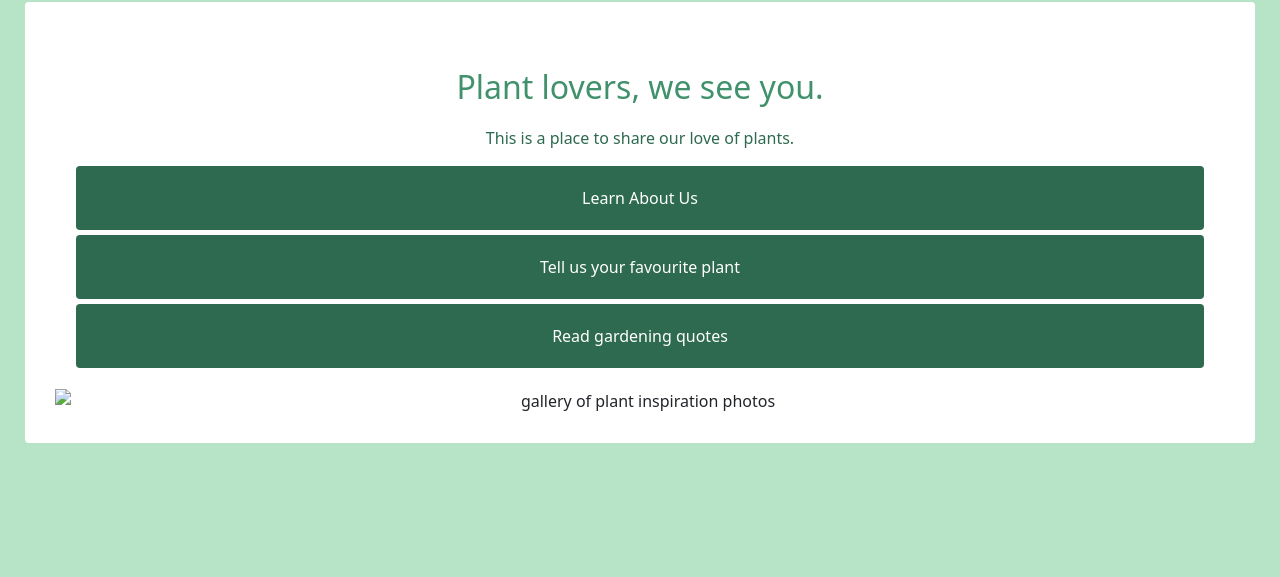
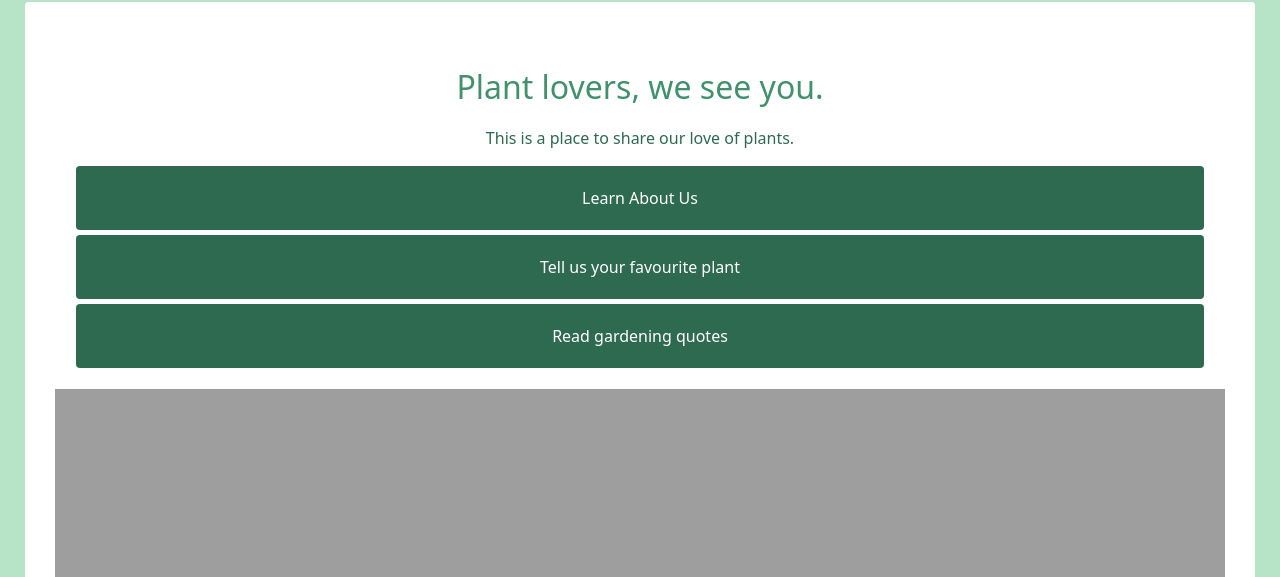
Before and after one commit to katrinaD2809/wd4, a plain HTML site: page index.html in a window 1280 px wide. Shown: the part 223-800 px from the top of the page. Drawn offline with nearby package versions, Linux system fonts and the light colour scheme; the site is published under a folder, as on GitHub Pages, so addresses that start at the root find nothing.

Commit message:
Update index.html

```diff
--- a/index.html
+++ b/index.html
@@ -55,7 +55,7 @@
             <a href="#" onclick="showPage4()" aria-current="page" class="btn btn-success" role="button"><span>Read
                 gardening quotes</span></a>
           </div>
-          <img src="/images/lf37.PNG" class="card-img-bottom" alt="gallery of plant inspiration photos">
+          <img src="./images/lf37.PNG" class="card-img-bottom" alt="gallery of plant inspiration photos">
         </div>
     </section>
     <p></p>
```
